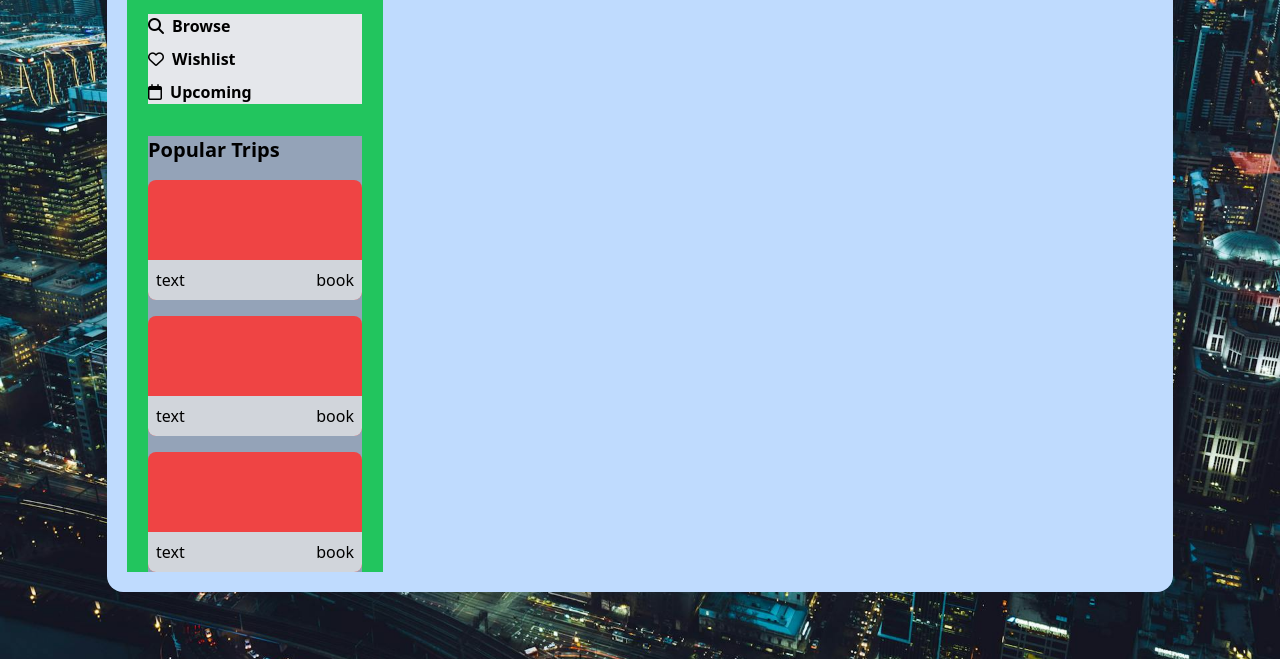
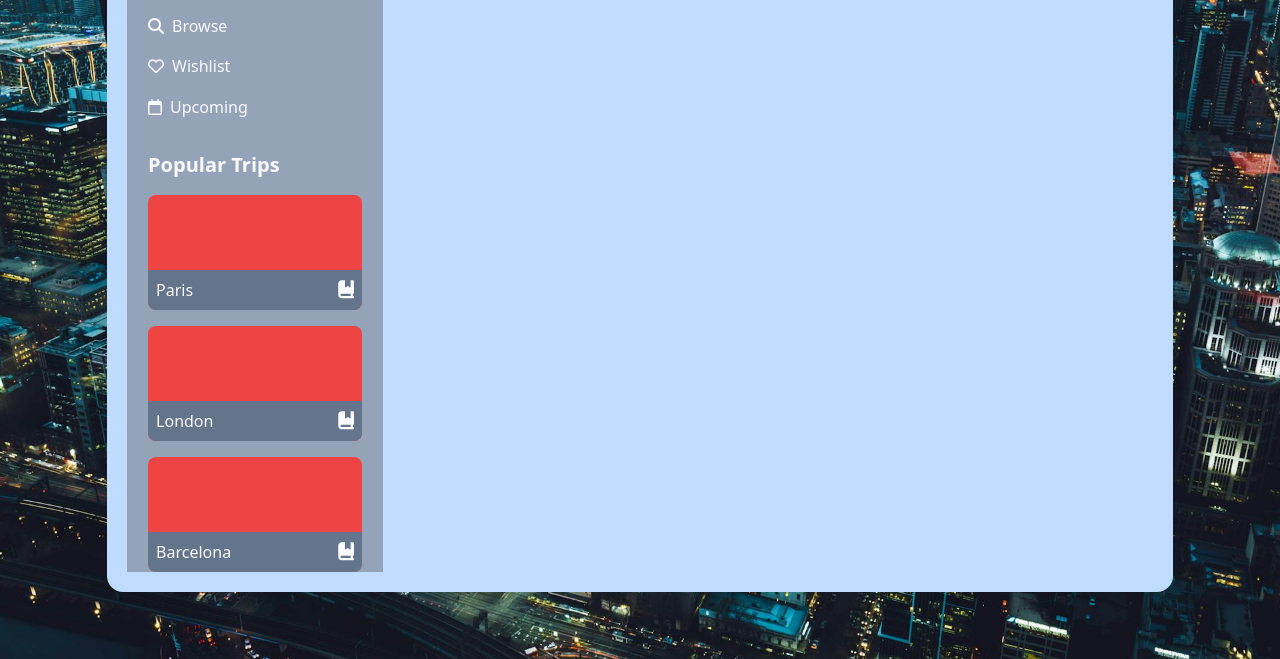
Before and after one commit to kagesite/Netflix-Tailwind, a plain HTML site: page index.html in a window 1280 px wide. Shown: the part 141-800 px from the top of the page. Drawn offline with nearby package versions, Linux system fonts and the light colour scheme.

Commit message:
Added more styling. Left column is pretty much done. Just need to add in photos after

```diff
--- a/index.html
+++ b/index.html
@@ -12,28 +12,29 @@
     <div class="backdrop-blur w-10/12 max-w-[1300px] h-5/6 bg-blue-200 flex p-5 rounded-2xl font-sans"> <!-- COMMENT OUT 'bg-blue-200 to see backdrop blue affect'-->
 
       <!-- LEFT COLUMN -->
-      <div class="w-1/4 min-w-48 max-w-72 h-full bg-green-500 flex flex-col justify-between items-center gap-8">
-        <h2 class="text-3xl"><i class="fa-solid fa-globe mr-2"></i>Explorare</h2>
-        <div class="w-5/6 h-1/6 bg-gray-200" > <!-- NAVBAR -->
+      <div class="w-1/4 min-w-48 max-w-72 h-full bg-slate-400 flex flex-col justify-between items-center gap-8">
+        <h2 class="text-blue-900 text-3xl"><i class="fa-solid fa-globe mr-2"></i>Explorare</h2>
+        <div class="w-5/6 h-1/5" > <!-- NAVBAR -->
           <ul class="h-full flex flex-col justify-between">
-            <li class="text- font-semibold"><a href=""><i class="fa-solid fa-magnifying-glass mr-2"></i>Browse</a></li>
-            <li class="text- font-semibold"><a href=""><i class="fa-regular fa-heart mr-2"></i>Wishlist</a></li>
-            <li class="text- font-semibold"><a href=""><i class="fa-regular fa-calendar mr-2"></i>Upcoming</a></li>
+            <li class="text-slate-50"><a href=""><i class="fa-solid fa-magnifying-glass mr-2"></i>Browse</a></li>
+            <li class="text-slate-50"><a href=""><i class="fa-regular fa-heart mr-2"></i>Wishlist</a></li>
+            <li class="text-slate-50"><a href=""><i class="fa-regular fa-calendar mr-2"></i>Upcoming</a></li>
           </ul>
         </div>
 
         <!-- Popular Trips List -->
-        <div class="bg-slate-400 h-4/5 w-5/6 flex flex-col justify-between gap-4">
-          <h3 class="font-semibold text-xl" >Popular Trips</h3>
-          <div class="bg-red-500 h-1/3 flex justify-between items-end rounded-lg">
-            <div class="bg-gray-300 w-full h-10 flex justify-between items-center px-2 rounded-b-lg"><span>text</span> <span>book</span></div>
+        <div class="h-4/5 w-5/6 flex flex-col justify-between gap-4">
+          <h3 class="text-slate-50 font-semibold text-xl" >Popular Trips</h3>
+          <div class="bg-red-500 h-1/3 flex justify-between items-end rounded-lg cursor-pointer">
+            <div class="text-slate-50 bg-slate-500 font-light w-full h-10 flex justify-between items-center px-2 rounded-b-lg"><span><a href="">Paris</a></span> <span><a href=""><i class="text-lg fa-solid fa-book-bookmark"></i></a></span></div>
           </div>
-          <div class="bg-red-500 h-1/3 flex justify-between items-end rounded-lg">
-            <div class="bg-gray-300 w-full h-10 flex justify-between items-center px-2 rounded-b-lg"><span>text</span> <span>book</span></div>
+          <div class="bg-red-500 h-1/3 flex justify-between items-end rounded-lg cursor-pointer">
+            <div class="text-slate-50 bg-slate-500 font-light w-full h-10 flex justify-between items-center px-2 rounded-b-lg"><span><a href="">London</a></span> <span><a href=""><i class="text-lg fa-solid fa-book-bookmark"></i></a></span></div>
           </div>
-          <div class="bg-red-500 h-1/3 flex justify-between items-end rounded-lg">
-            <div class="bg-gray-300 w-full h-10 flex justify-between items-center px-2 rounded-b-lg"><span>text</span> <span>book</span></div>
+          <div class="bg-red-500 h-1/3 flex justify-between items-end rounded-lg cursor-pointer">
+            <div class="text-slate-50 bg-slate-500 font-light w-full h-10 flex justify-between items-center px-2 rounded-b-lg"><span><a href="">Barcelona</a></span> <span><a href=""><i class="text-lg fa-solid fa-book-bookmark"></i></a></span></div>
           </div>
+
         </div>
       </div>
       <div>right</div>
```
